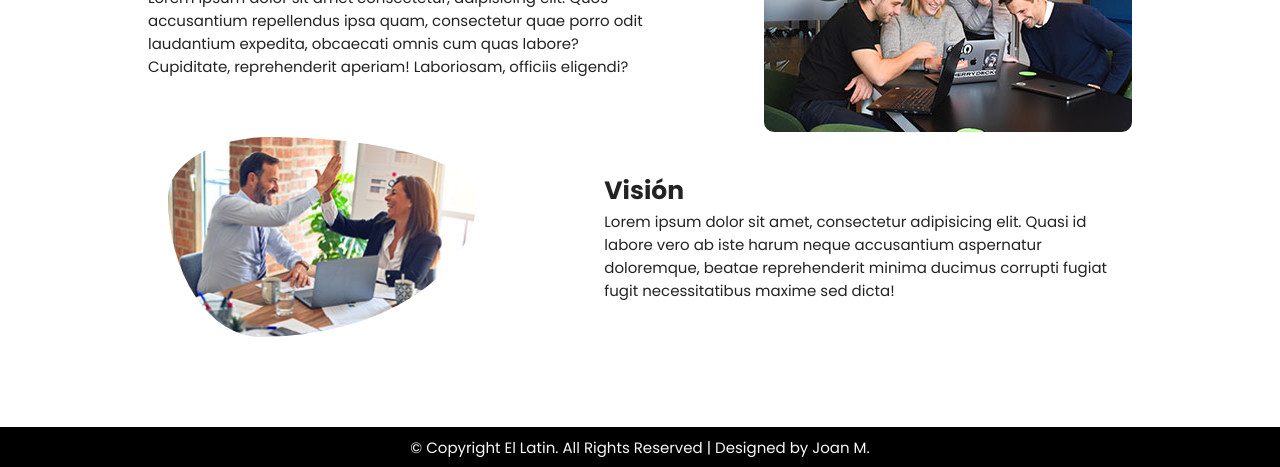
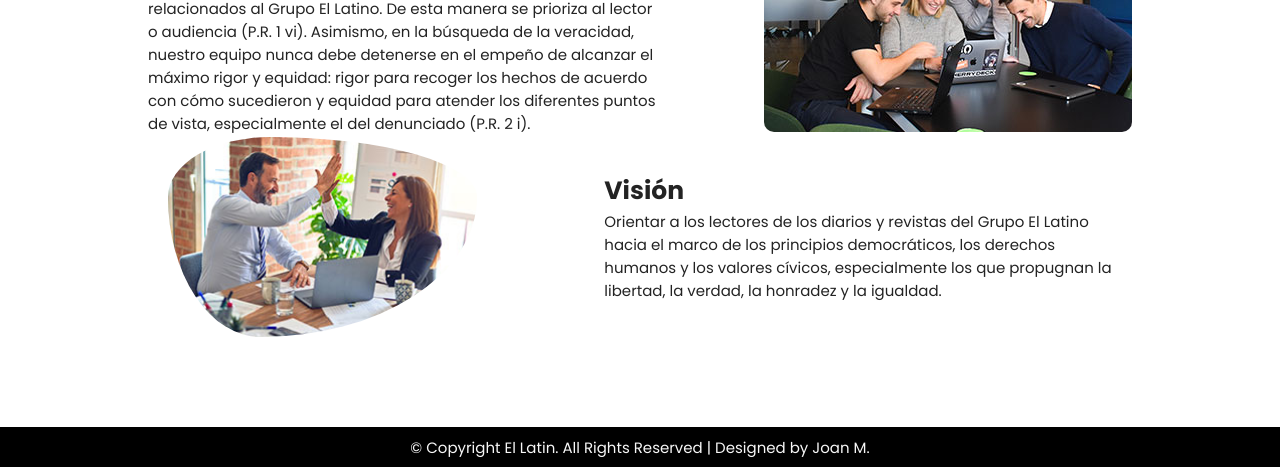
Before and after one commit to SoftComp-MG/el-latino.github.io, a plain HTML site: page nosotros.html in a window 1280 px wide. Shown: the part 360-827 px from the top of the page. Drawn offline with Linux system fonts and the light colour scheme.

Commit message:
Update nosotros.html

```diff
--- a/nosotros.html
+++ b/nosotros.html
@@ -71,7 +71,7 @@
                 <div class="about-l">
                     <div class="about-text">
                         <h1>Nosotros</h1>
-                        <p>Lorem ipsum dolor sit amet consectetur, adipisicing elit. Quos accusantium repellendus ipsa quam, consectetur quae porro odit laudantium expedita, obcaecati omnis cum quas labore? Cupiditate, reprehenderit aperiam! Laboriosam, officiis eligendi?</p>
+                        <p>Somos diario que actua con total independencia de los distintos poderes e intereses, sean políticos, económicos, militares, religiosos, societarios o de cualquier índole, incluyendo los relacionados al Grupo El Latino. De esta manera se prioriza al lector o audiencia (P.R. 1 vi). Asimismo, en la búsqueda de la veracidad, nuestro equipo nunca debe detenerse en el empeño de alcanzar el máximo rigor y equidad: rigor para recoger los hechos de acuerdo con cómo sucedieron y equidad para atender los diferentes puntos de vista, especialmente el del denunciado (P.R. 2 i).</p>
                     </div>
                     <div class="about-img">
                         <img src="./assets/images/team.jpg" alt="">
@@ -83,7 +83,7 @@
                     </div>
                     <div class="about-text">
                         <h1>Visión</h1>
-                        <p>Lorem ipsum dolor sit amet, consectetur adipisicing elit. Quasi id labore vero ab iste harum neque accusantium aspernatur doloremque, beatae reprehenderit minima ducimus corrupti fugiat fugit necessitatibus maxime sed dicta!</p>
+                        <p>Orientar a los lectores de los diarios y revistas del Grupo El Latino hacia el marco de los principios democráticos, los derechos humanos y los valores cívicos, especialmente los que propugnan la libertad, la verdad, la honradez y la igualdad.</p>
                     </div>
                 </div>
             </div>
```
